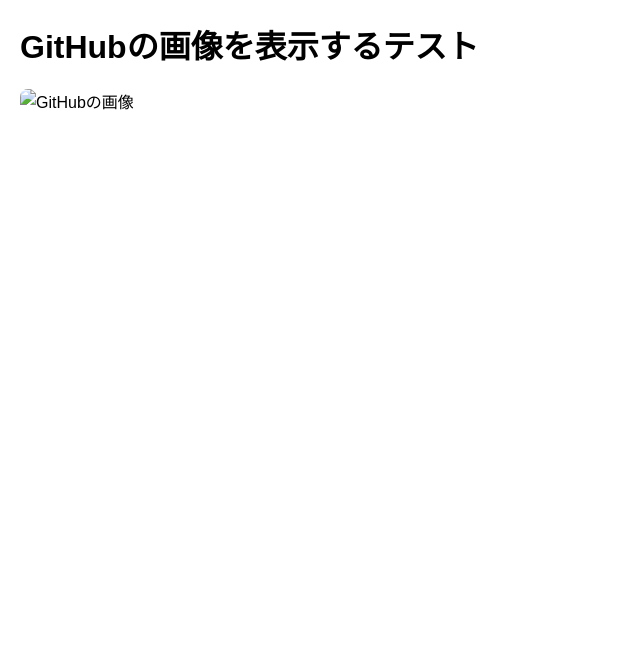
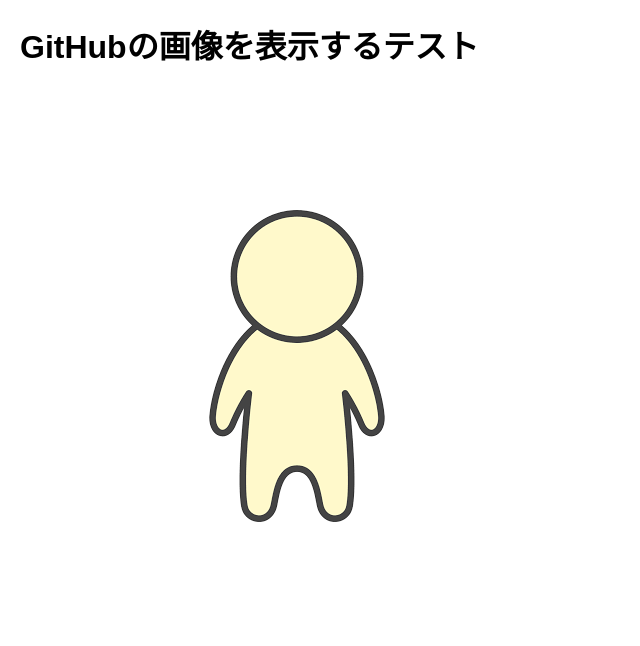
Before and after one commit to tamani3901/Kennsyou, a plain HTML site: page index.html in a window 1280 px wide. Shown: the whole page, without its empty margins (0-640 px from the left). Drawn offline with Linux system fonts and the light colour scheme.

Commit message:
Update index.html

```diff
--- a/index.html
+++ b/index.html
@@ -21,7 +21,7 @@
     <h1>GitHubの画像を表示するテスト</h1>
 
     <!-- ここを書き換えるだけ -->
-    <img src="IMG_3290.png"alt="GitHubの画像">
+    <img src="IMG_0329.png"alt="GitHubの画像">
 
 </body>
 </html>
```
